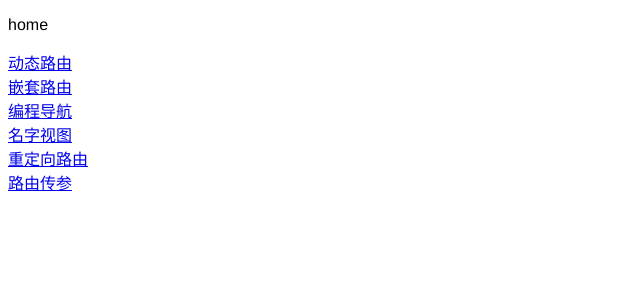
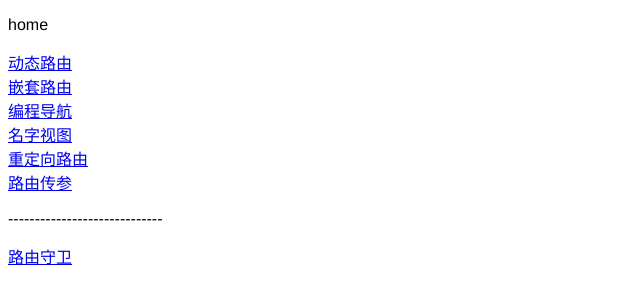
Before and after one commit to zhyafe/vue-router, a Vue app: page /login in a window 1280 px wide. Shown: the top 304 px of the page, without its empty margins (0-640 px from the left). Built offline with nearby package versions, Linux system fonts and the light colour scheme; sample sign-in values are in the browser's storage.

Commit message:
feat:路由守卫

```diff
--- a/src/pages/HomeScreen.vue
+++ b/src/pages/HomeScreen.vue
@@ -7,6 +7,8 @@
     <router-link to="/nameview">名字视图</router-link><br />
     <router-link to="/gotoredirect">重定向路由</router-link><br />
     <router-link to="/routerparams">路由传参</router-link><br />
+    <p>-----------------------------</p>
+    <router-link to="/routerGuard">路由守卫</router-link><br />
   </div>
 </template>
 
--- /dev/null
+++ b/src/pages/auth/LoginScreen.vue
@@ -0,0 +1,25 @@
+<template>
+  <div>
+    <p>登录界面</p>
+    <button @click="onLogin">登录按钮</button>
+  </div>
+</template>
+
+<script>
+export default {
+  data() {
+    return {
+      name: "",
+      password: "",
+    };
+  },
+  methods: {
+    onLogin() {
+      localStorage.setItem("token", "123");
+      this.$router.replace("/");
+    },
+  },
+};
+</script>
+
+<style></style>
--- /dev/null
+++ b/src/pages/routerGuard/GuardScreen.vue
@@ -0,0 +1,11 @@
+<template>
+  <div>
+    <p>路由守卫</p>
+  </div>
+</template>
+
+<script>
+export default {};
+</script>
+
+<style></style>
--- a/src/router/index.js
+++ b/src/router/index.js
@@ -12,8 +12,11 @@ import NameViewLeftScreen from "../pages/nameView/NameViewLeftScreen";
 import NameViewRightScreen from "../pages/nameView/NameViewRightScreen";
 import RedirectScreen from "../pages/redirect/RedirectScreen";
 import RouterParamsScreen from "../pages/routerParams/RouterParamsScreen";
+import RouterGuard from "../pages/routerGuard/GuardScreen";
+import LoginScreen from "../pages/auth/LoginScreen";
 const routes = [
   { path: "/", component: HomeScreen },
+  { path: "/login", component: LoginScreen },
   { path: "/dynamic/:id", component: DynamicScreen, name: "dynamic" },
   {
     path: "/nest",
@@ -60,6 +63,7 @@ const routes = [
       name: "zyf",
     },
   },
+  { path: "/routerGuard", component: RouterGuard },
   { path: "*", component: NotFoundScreen },
 ];
 
@@ -68,4 +72,14 @@ const Router = new VueRouter({
   routes,
 });
 
+Router.beforeEach((to, from, next) => {
+  console.log("--------", to, from, next);
+  let token = localStorage.getItem("token");
+  if (!token && !to.fullPath.includes("login")) {
+    next("/login");
+  } else {
+    next();
+  }
+});
+
 export default Router;
```
Also changed, not shown: src/pages/routerGuard/doc.md (added, +18 -0 lines).
